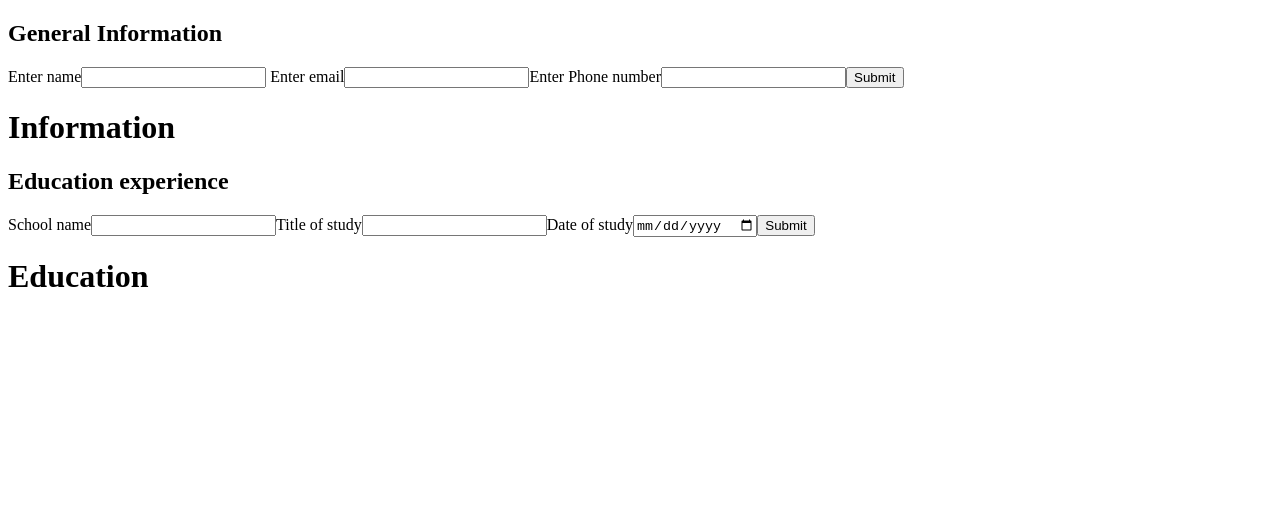
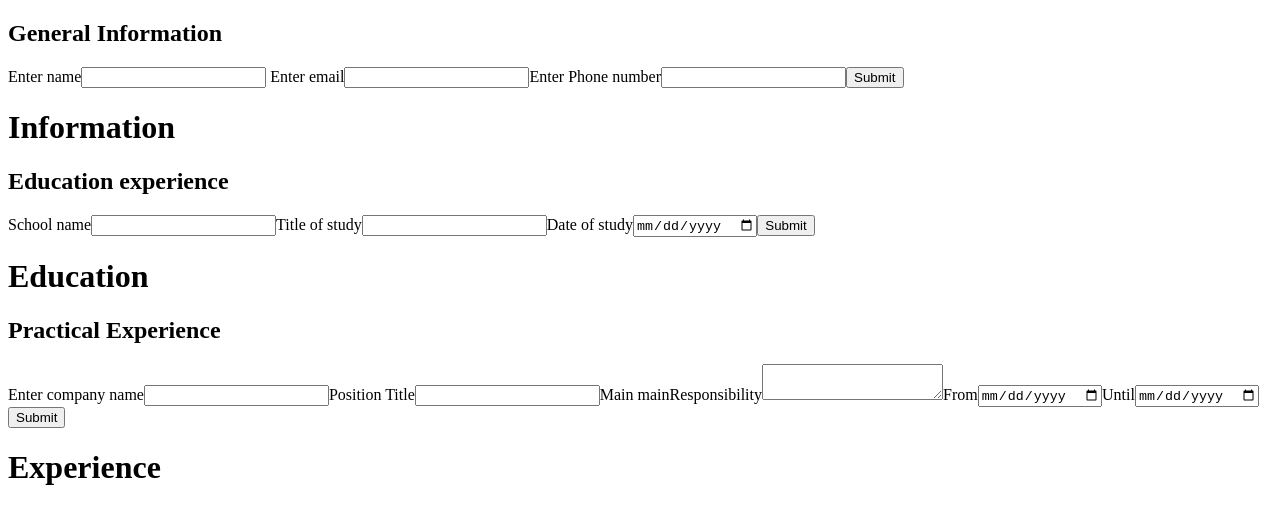
Before and after one commit to Russel-domingo/CV-APPLICATION, a React (Vite) app: page / in a window 1280 px wide. Shown: the top 524 px of the page. Built offline with nearby package versions, Linux system fonts and the light colour scheme.

Commit message:
finish the experience component

```diff
--- a/src/App.jsx
+++ b/src/App.jsx
@@ -1,6 +1,7 @@
 import { useState } from "react";
 import Education from "./components/Education";
 import Information from "./components/information";
+import Experience from "./components/Experience";
 
 function App() {
 
@@ -15,6 +16,13 @@ function App() {
         titleOfStudy: '',
         dateOfStudy: ''
     });
+    const [experience, setExperience] = useState({
+        companyName: '',
+        positionTitle: '',
+        mainResponsibility: '',
+        dateFrom: '',
+        dateUntil: '',
+    });
 
     return (
         <div>
@@ -28,6 +36,13 @@ function App() {
             <h2>{education.schoolName}</h2>
             <h2>{education.titleOfStudy}</h2>
             <h2>{education.dateOfStudy}</h2>
+            <Experience experience={experience} setExperience={setExperience}></Experience>
+            <h1>Experience</h1>
+            <h2>{experience.companyName}</h2>
+            <h2>{experience.positionTitle}</h2>
+            <h2>{experience.mainResponsibility}</h2>
+            <h2>{experience.dateFrom}</h2>
+            <h2>{experience.dateUntil}</h2>
         </div>
     );
 }
--- a/src/components/Experience.jsx
+++ b/src/components/Experience.jsx
@@ -0,0 +1,75 @@
+import { useState } from "react";
+
+function Experience(props) {
+
+    const [isEdit, setEdit] = useState(false);
+    const [companyName, setCompanyName] = useState('');
+    const [positionTitle, setPositionTitle] = useState('');
+    const [mainResponsibility, setMainResponsibility] = useState('');
+    const [dateFrom, setDateFrom] = useState('');
+    const [dateUntil, setDataUntil] = useState('');
+
+
+
+    const handleSubmit = (event) => {
+        event.preventDefault();
+
+        props.setExperience({
+            companyName: companyName,
+            positionTitle: positionTitle,
+            mainResponsibility: mainResponsibility,
+            dateFrom: dateFrom,
+            dateUntil: dateUntil
+
+        });
+        setEdit(true)
+    }
+
+    return(
+        <section className="experience-section">
+            <h1>Practical Experience</h1>
+            {!isEdit ? (
+                <form className="experience-form" onSubmit={handleSubmit}>
+                    <label htmlFor="company-name">Enter company name</label>
+                    <input
+                        type="text"
+                        name="companyName"
+                        value={companyName}
+                        onChange={(event) => setCompanyName(event.target.value)}
+                    />
+                    <label htmlFor="positionTitle">Position Title</label>
+                    <input
+                        type="text"
+                        name="positionTitle"
+                        value={positionTitle}
+                        onChange={(event) => setPositionTitle(event.target.value)}
+                    />
+                    <label htmlFor="mainResponsibility">Main mainResponsibility</label>
+                    <textarea
+                        name="mainResponsibility"
+                        value={mainResponsibility}
+                        onChange={(event) => setMainResponsibility(event.target.value)}
+
+                    />
+                    <label htmlFor="dateFrom">From</label>
+                    <input
+                        type="date"
+                        name="dateFrom"
+                        value={dateFrom}
+                        onChange={(event) => setDateFrom(event.target.value)}
+                    />
+                    <label htmlFor="dateUntil">Until</label>
+                    <input
+                        type="date"
+                        name="dataUntil"
+                        value={dateUntil}
+                        onChange={(event) => setDataUntil(event.target.value)}
+                    />
+                    <button type="submit">Submit</button>
+                </form>
+            ) : (<button onClick={() => setEdit(false)}>Edit</button>)}
+        </section>
+    );
+}
+
+export default Experience;
--- a/src/components/education.jsx
+++ b/src/components/education.jsx
@@ -39,17 +39,17 @@ function Education(props) {
                     value={titleOfStudy}
                     onChange={(event) => setTitleOfStudy(event.target.value)}
                 />
-                <label htmlFor="dataOfStudy">Date of study</label>
+                <label htmlFor="dateOfStudy">Date of study</label>
                 <input
                     type="date"
-                    name="dataOfStudy"
+                    name="dateOfStudy"
                     value={dateOfStudy}
                     onChange={(event) => setDateOfStudy(event.target.value)}
                 />
 
                 <button type="submit">Submit</button>
             </form>
-            ) : (<button onChange={() => isEdit(false)}> Edit</button>)}
+            ) : (<button onClick={() => setEdit(false)}> Edit</button>)}
 
         </section>
     );
```
